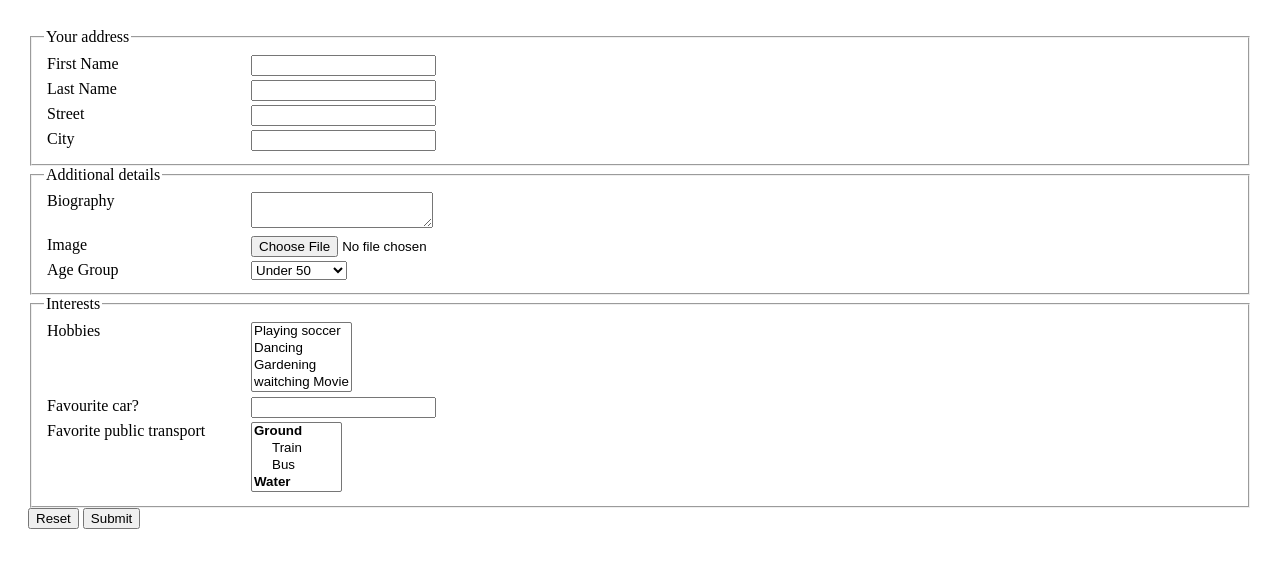
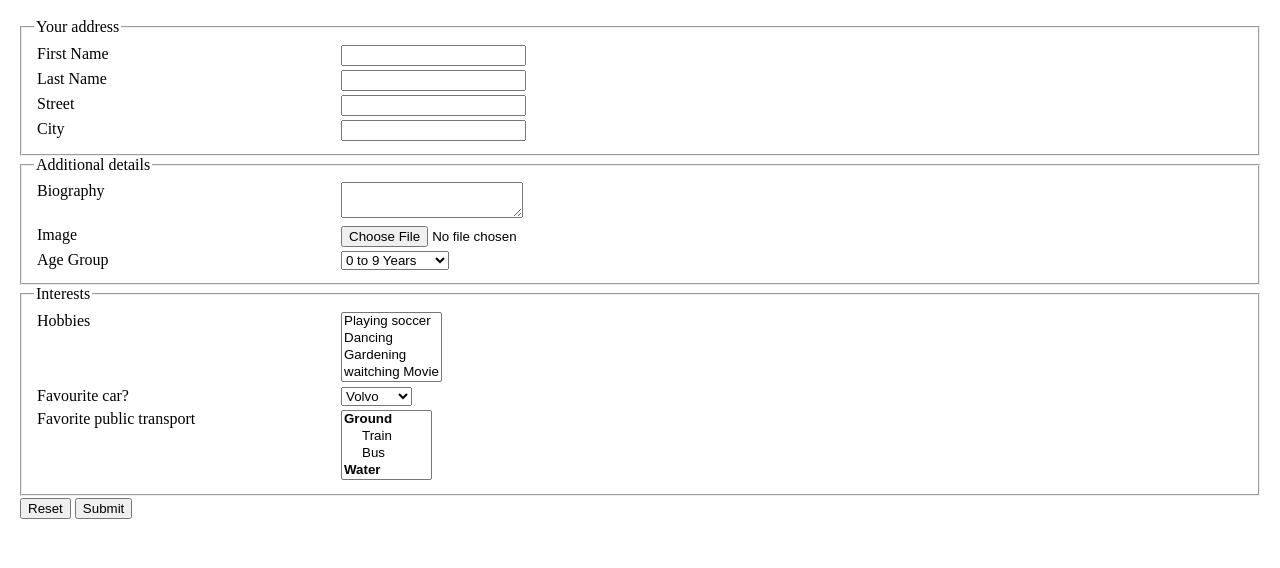
Before and after one commit to jeegar123/cybercom, a PHP site: page / in a window 1280 px wide. Shown: the top 568 px of the page. Run offline with PHP 8.4, Linux system fonts and the light colour scheme.

Commit message:
update practice

```diff
--- a/18-01-2021/index.html
+++ b/18-01-2021/index.html
@@ -10,7 +10,7 @@
 
 <body>
     <div>
-        <form action="">
+        <form action="Success.html">
 
 
             <fieldset>
@@ -45,15 +45,17 @@
                     </tr>
                     <tr>
                         <td> <label for="">Image</label></td>
-                        <td><input type="file" name="fileImage" id="fileImage"></td>
+                        <td><input type="file" name="fileImage" id="fileImage" accept="image/*"></td>
                     </tr>
                     <tr>
                         <td><label for="">Age Group</label></td>
                         <td> <select id="Select1">
-                                <option value="0">Under 50</option>
-                                <option value="1">50-55</option>
-                                <option value="2">55-59</option>
-                                <option value="3">60 and Over</option>
+                                <option value="">0 to 9 Years</option>
+                                <option value="">9 to 15 Years</option>
+                                <option value="">15 to 18 Years</option>
+                                <option value="">18 to 25 Years</option>
+                                <option value="">25 to 65 Years</option>
+                                <option value="">65+ Years</option>
 
                             </select></td>
                     </tr>
@@ -76,8 +78,17 @@
                         </td>
                     </tr>
                     <tr>
-                        <td> <label for="">Favourite car?</label></td>
-                        <td> <input type="text"></td>
+                        <td> <label >Favourite car?</label></td>
+                        <td>
+                            <select>
+                                <option>Volvo</option>
+                                <option>Audi</option>
+                                <option>Tesla</option>
+                                <option>Hyundai</option>
+                                <option>Toyota </option>
+                            </select>
+
+                        </td>
                     </tr>
                     <tr>
                         <td><label for="">Favorite public transport</label></td>
@@ -99,11 +110,13 @@
 
             </fieldset>
 
+            <div class="btn-group">
+                <input type="reset" value="Reset">
+                <input type="submit" value="Submit">
+
+            </div>
 
 
-
-            <input type="reset" value="Reset">
-            <input type="submit" value="Submit">
         </form>
 
     </div>
--- a/18-01-2021/style.css
+++ b/18-01-2021/style.css
@@ -1,8 +1,8 @@
 body{
-    padding: 20px;
+    padding: 10px;
 }
 label {
-    width: 200px;
+    width: 300px;
     float: left;
   }
 
@@ -20,11 +20,14 @@ select{
 
 }
 
+
+
 select:hover{
     overflow-y: scroll;
 
 }
 
-#Select1{
-
+.btn-group{
+    padding-left: 2px;
+    margin-top: 2px;
 }
```
Also changed, not shown: 18-01-2021/Success.html (added, +23 -0 lines).
